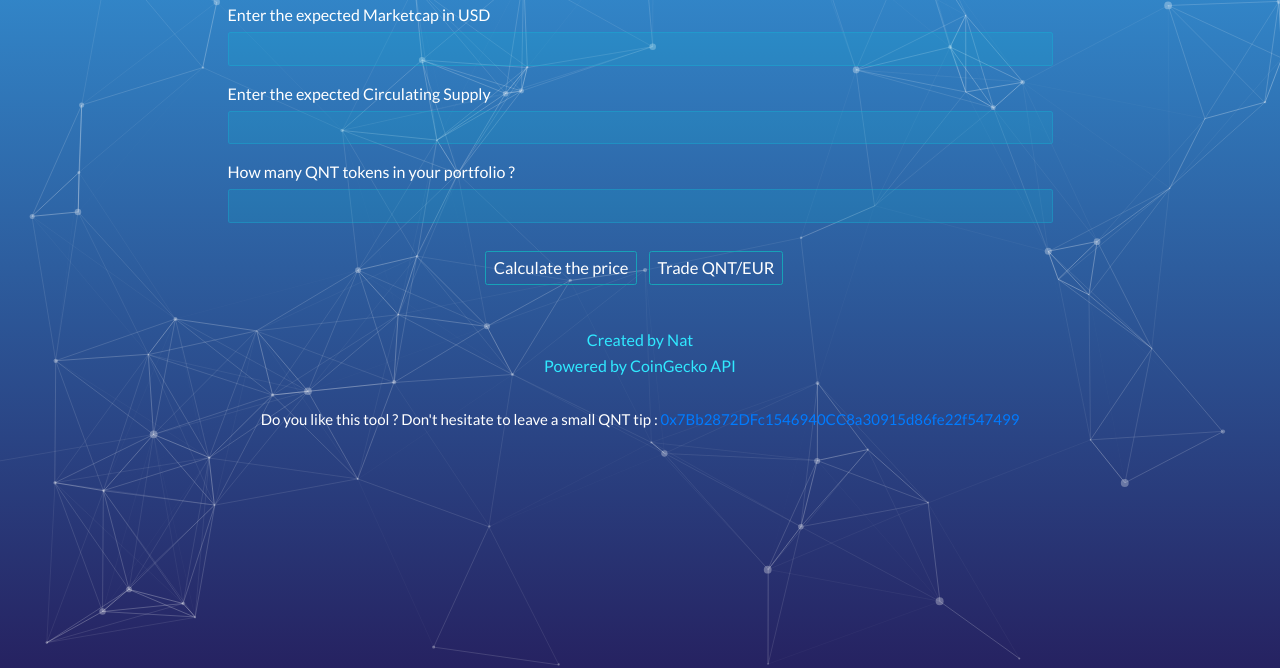
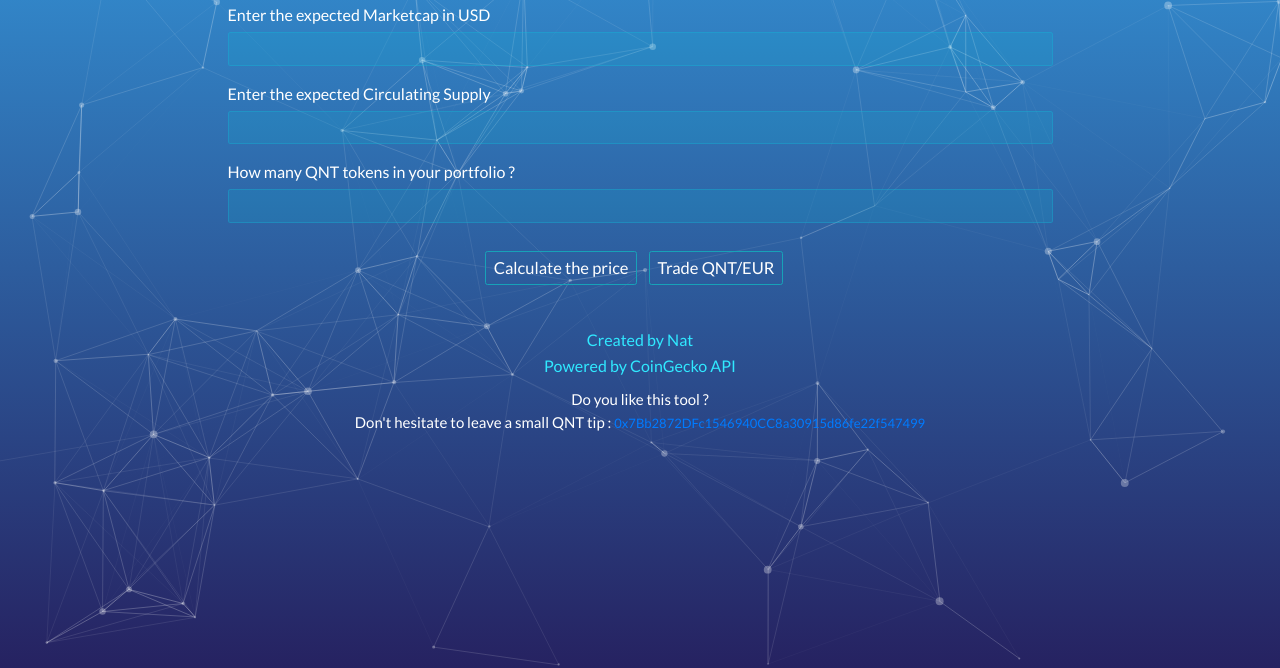
Before and after one commit to ND-06/Qnt_Price_Simulator, a website: page index.html in a window 1280 px wide. Shown: the part 132-800 px from the top of the page. Drawn offline with nearby package versions, Linux system fonts and the light colour scheme; a script that the page names is missing.

Commit message:
Font size reduced for Tips address section

```diff
--- a/index.html
+++ b/index.html
@@ -66,9 +66,9 @@
         </div>
 
         <div class="row justify-content-center">
-          <div class="col-12 col-sm-9 col-md-9 col-lg-9 col-xl-9 d-flex mt-5 justify-content-center">
-            <p style="font-size: 15px;">Do you like this tool ? Don't hesitate to leave a small QNT tip :
-              <a href="https://etherscan.io/address/0x7Bb2872DFc1546940CC8a30915d86fe22f547499">0x7Bb2872DFc1546940CC8a30915d86fe22f547499</a></p>
+          <div class="col-12 col-sm-9 col-md-9 col-lg-9 col-xl-9 d-flex mt-3 justify-content-center">
+            <p style="font-size: 15px; text-align: center;">Do you like this tool ? <br> Don't hesitate to leave a small QNT tip :
+              <a href="https://etherscan.io/address/0x7Bb2872DFc1546940CC8a30915d86fe22f547499" style="font-size: 13px;">0x7Bb2872DFc1546940CC8a30915d86fe22f547499</a></p>
           </div>
         </div>
 
```
